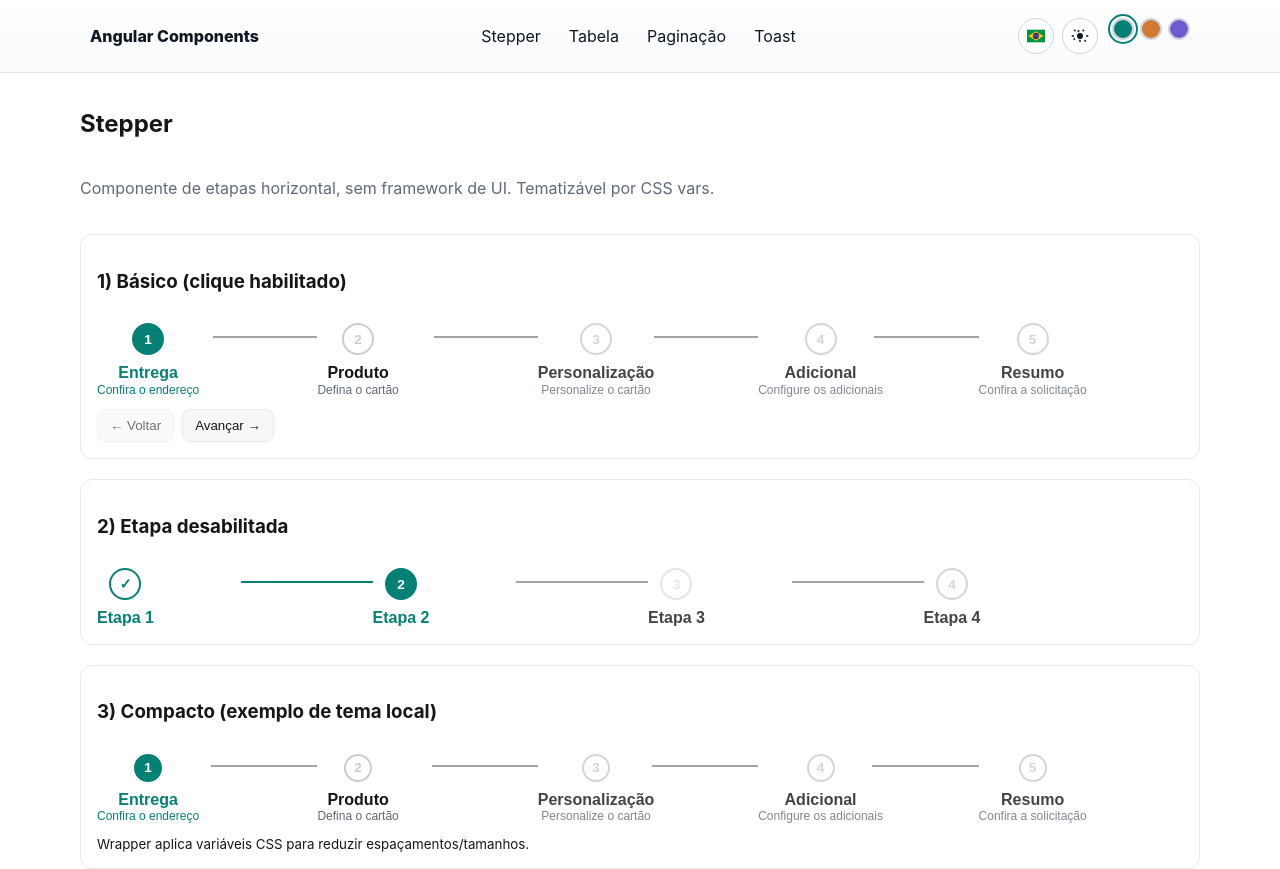
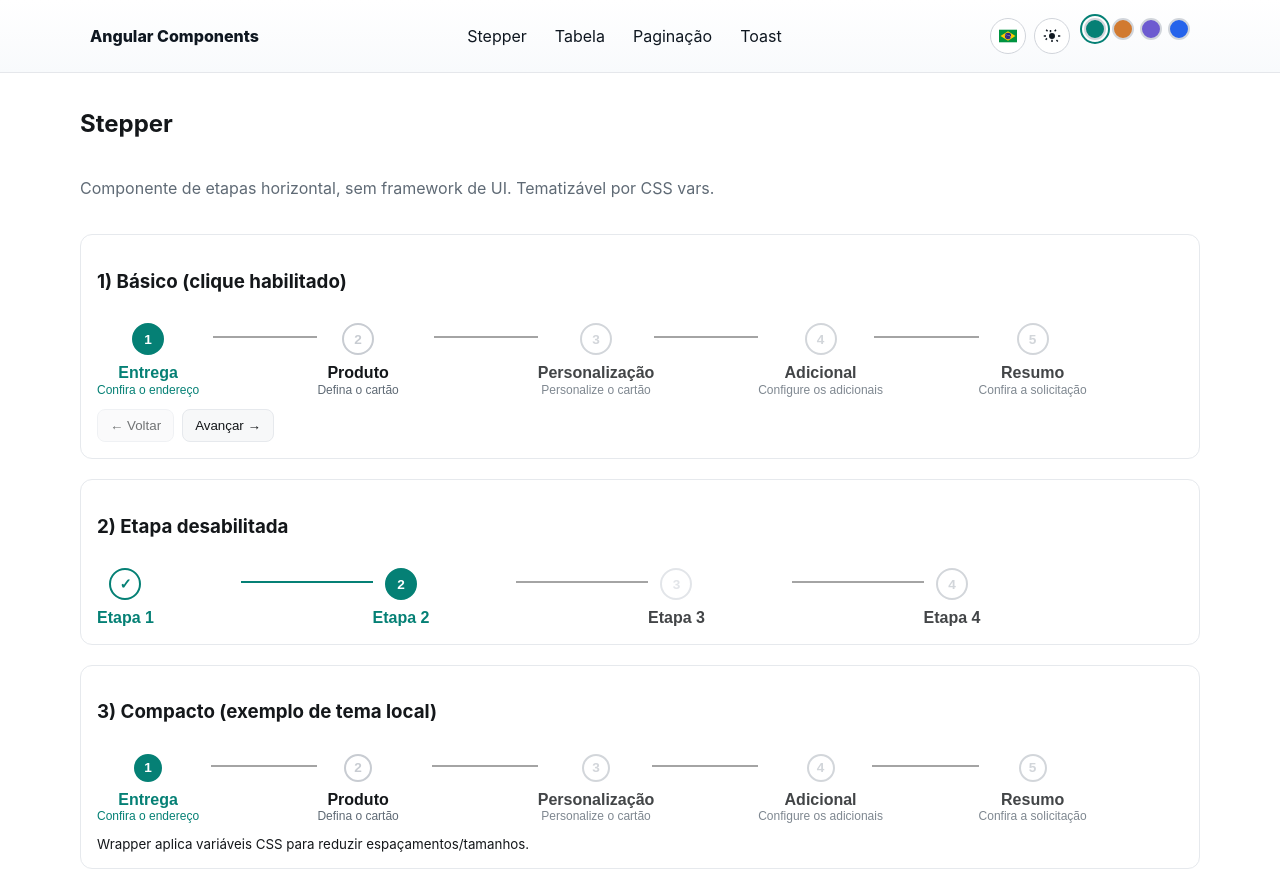
Before and after one commit to AysllaGomes/angular-components, an Angular app: page /demo in a window 1280 px wide. Shown: the top 869 px of the page. Built offline with nearby package versions, Linux system fonts and the light colour scheme.

Commit message:
feat(theme): add 'blue' accent preset
- CSS vars: :root[data-accent="blue"] → --accent: #2563eb
- Header: add blue swatch in accent picker
- Types/i18n: include 'blue' in Accent union + labels

```diff
--- a/src/app/demo/layout/header/header.component.html
+++ b/src/app/demo/layout/header/header.component.html
@@ -71,6 +71,13 @@
           [title]="'accent.violet'|t"
           aria-label="Violet">
         </button>
+        <button
+          class="swatch swatch--blue"
+          [class.is-active]="theme.accent()==='blue'"
+          (click)="setAccent('blue')"
+          [title]="'accent.blue'|t"
+          aria-label="Blue">
+        </button>
       </div>
     </div>
   </div>
--- a/src/app/demo/layout/header/header.component.sass
+++ b/src/app/demo/layout/header/header.component.sass
@@ -24,6 +24,8 @@
   background: #D17A30
 .swatch--violet
   background: #6D5BD0
+.swatch--blue
+  background: #2563eb
 
 .sr-only
   position: absolute !important
--- a/src/app/shared/i18n/dict/common.ts
+++ b/src/app/shared/i18n/dict/common.ts
@@ -31,6 +31,7 @@ export const COMMON: Dict = {
   'accent.teal':   { pt: 'Verde (teal)', en: 'Teal' },
   'accent.orange': { pt: 'Laranja',      en: 'Orange' },
   'accent.violet': { pt: 'Violeta',      en: 'Violet' },
+  'accent.blue':   { pt: 'Azul',         en: 'Blue' },
   'header.accent': { pt: 'Cor de destaque', en: 'Accent color' },
   'header.lang':   { pt: 'Idioma', en: 'Language' },
 
--- a/src/app/shared/model/type/accent.type.ts
+++ b/src/app/shared/model/type/accent.type.ts
@@ -1 +1 @@
-export type Accent = 'teal' | 'orange' | 'violet';
+export type Accent = 'teal' | 'orange' | 'violet' | 'blue';
--- a/src/styles.sass
+++ b/src/styles.sass
@@ -142,6 +142,8 @@
 :root[data-accent="violet"]
   --accent: #6D5BD0
 
+:root[data-accent="blue"]
+  --accent: #2563eb
 /* ==========================================================
    Base mínima (sem mexer em links/icones globais)
    ========================================================== */
```
Also changed, not shown: 2 other files (tests, documents, lock files or other folders).
